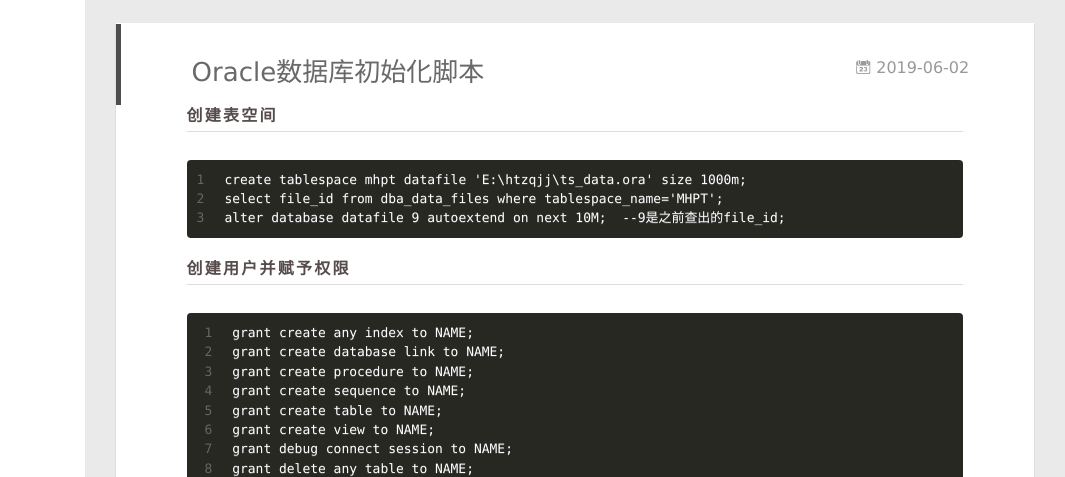
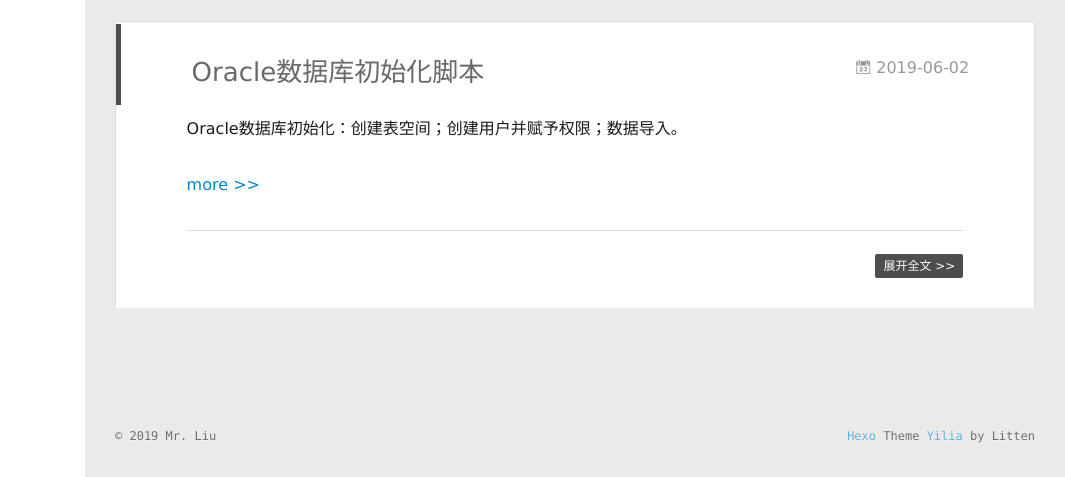
Before and after one commit to lzxhh2017/lzxhh2017.github.io, a plain HTML site: page index.html in a window 1280 px wide. Shown: the part 323-800 px from the top of the page, 215-1280 px from the left. Drawn offline with Linux system fonts and the light colour scheme.

Commit message:
Site updated: 2019-06-02 22:09:16

```diff
--- a/index.html
+++ b/index.html
@@ -233,12 +233,9 @@
 
     <div class="article-entry" itemprop="articleBody">
 
-        <h4 id="创建表空间"><a href="#创建表空间" class="headerlink" title="创建表空间"></a>创建表空间</h4><figure class="highlight plain"><table><tr><td class="gutter"><pre><span class="line">1</span><br><span class="line">2</span><br><span class="line">3</span><br></pre></td><td class="code"><pre><span class="line">create tablespace mhpt datafile &apos;E:\htzqjj\ts_data.ora&apos; size 1000m;</span><br><span class="line">select file_id from dba_data_files where tablespace_name=&apos;MHPT&apos;;</span><br><span class="line">alter database datafile 9 autoextend on next 10M;  --9是之前查出的file_id;</span><br></pre></td></tr></table></figure>
+        <p>Oracle数据库初始化：创建表空间；创建用户并赋予权限；数据导入。</p>
 
-<h4 id="创建用户并赋予权限"><a href="#创建用户并赋予权限" class="headerlink" title="创建用户并赋予权限"></a>创建用户并赋予权限</h4><figure class="highlight plain"><table><tr><td class="gutter"><pre><span class="line">1</span><br><span class="line">2</span><br><span class="line">3</span><br><span class="line">4</span><br><span class="line">5</span><br><span class="line">6</span><br><span class="line">7</span><br><span class="line">8</span><br><span class="line">9</span><br><span class="line">10</span><br><span class="line">11</span><br><span class="line">12</span><br><span class="line">13</span><br><span class="line">14</span><br></pre></td><td class="code"><pre><span class="line">grant create any index to NAME;</span><br><span class="line">grant create database link to NAME;</span><br><span class="line">grant create procedure to NAME;</span><br><span class="line">grant create sequence to NAME;</span><br><span class="line">grant create table to NAME;</span><br><span class="line">grant create view to NAME;</span><br><span class="line">grant debug connect session to NAME;</span><br><span class="line">grant delete any table to NAME;</span><br><span class="line">grant select any table to NAME;</span><br><span class="line">grant unlimited tablespace to NAME;</span><br><span class="line">grant update any table to NAME;</span><br><span class="line">grant dba to NAME;</span><br><span class="line">grant connect to NAME;</span><br><span class="line">grant resource to NAME;</span><br></pre></td></tr></table></figure>
-
-<h4 id="数据导入"><a href="#数据导入" class="headerlink" title="数据导入"></a>数据导入</h4><figure class="highlight plain"><table><tr><td class="gutter"><pre><span class="line">1</span><br></pre></td><td class="code"><pre><span class="line">imp mhpt/mhpt2@127.0.0.1/orcl file=D:\mhpt_20170726.dmp log=D:\temp\log.txt full=y ignore=y</span><br></pre></td></tr></table></figure>
-
+          <a class="article-more-a" href="/2019/06/02/Oracle数据库初始化脚本/#more">more >></a>
 
 
 
```
Also changed, not shown: 2019/06/02/Oracle数据库初始化脚本/index.html (+5 -2 lines).
